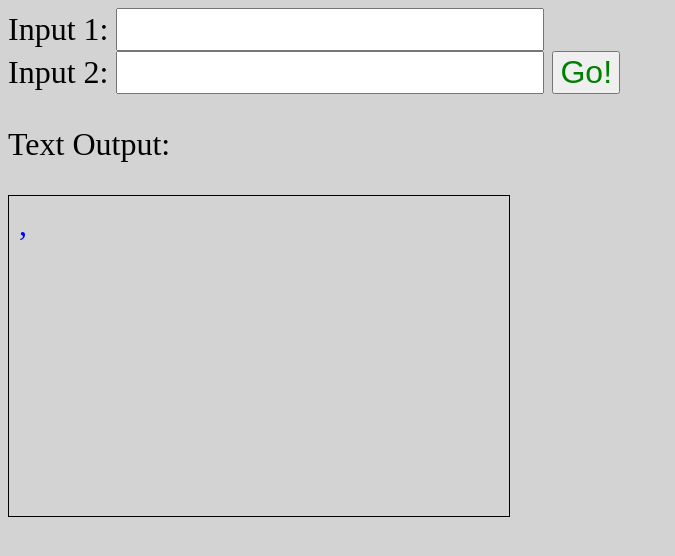
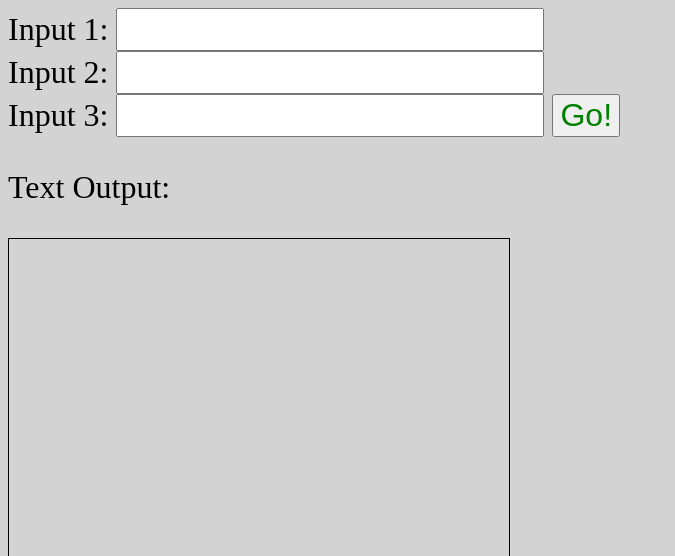
Before and after one commit to Anelon/JavascriptClass, a plain HTML site: page day6/assignment.html in a window 1280 px wide. Both pictures are taken after a click on the button "Go!". Shown: the top 556 px of the page, without its empty margins (0-675 px from the left). Drawn offline with Linux system fonts and the light colour scheme.

Commit message:
End of End of day6

```diff
--- a/day6/assignment.html
+++ b/day6/assignment.html
@@ -11,6 +11,9 @@
 		<br>
 		<label for="input2Id">Input 2:</label>
 		<input type="text" name="input2" id="input2Id">
+		<br>
+		<label for="input3Id">Input 3:</label>
+		<input type="text" name="input3" id="input3Id">
 		<input type="button" name="goBtn" id="goBtnId" value="Go!">
 		<br>
 		<p>Text Output:</p>
--- a/day6/js/scripts.js
+++ b/day6/js/scripts.js
@@ -12,19 +12,18 @@
 var arrayToBe = [];
 
 function pushToArray() {
-    arrayToBe.push(domInput1());
-    arrayToBe.splice(0,0,domInput2());
+    if (domInput1()) arrayToBe.push(domInput1());
+    if (domInput2()) arrayToBe.splice(0,0,domInput2());
+    if (domInput3()) arrayToBe.splice(parseInt(arrayToBe.length/2),0,domInput3());
+    domTextOutput(arrayToBe.toString());
+	domInput2("");
+	domInput1("");
+	domInput3("");
 }
 
 // This function is called every time the button is clicked
 function handleGoButtonClick(event) {
-	// do events here
 	pushToArray();
-	console.log(arrayToBe);
-	domTextOutput(arrayToBe.toString());
-	domInput2("");
-	//Example - set value of input 1 to "Hello JavaScript!"
-	domInput1("");
 }
 
 
@@ -49,6 +48,14 @@ function domInput2(newval) {
 	return input2Reference.value;
 }
 
+function domInput3(newval) {
+    var input3Reference = document.getElementById("input3Id");
+    if(newval !== undefined) {
+        input3Reference.value = newval;
+    }
+    return input3Reference.value;
+}
+
 // This function sets and returns the value of Input 2
 function domTextOutput(newval) {
 	var textOutputReference = document.getElementById("textOutputId");
```
